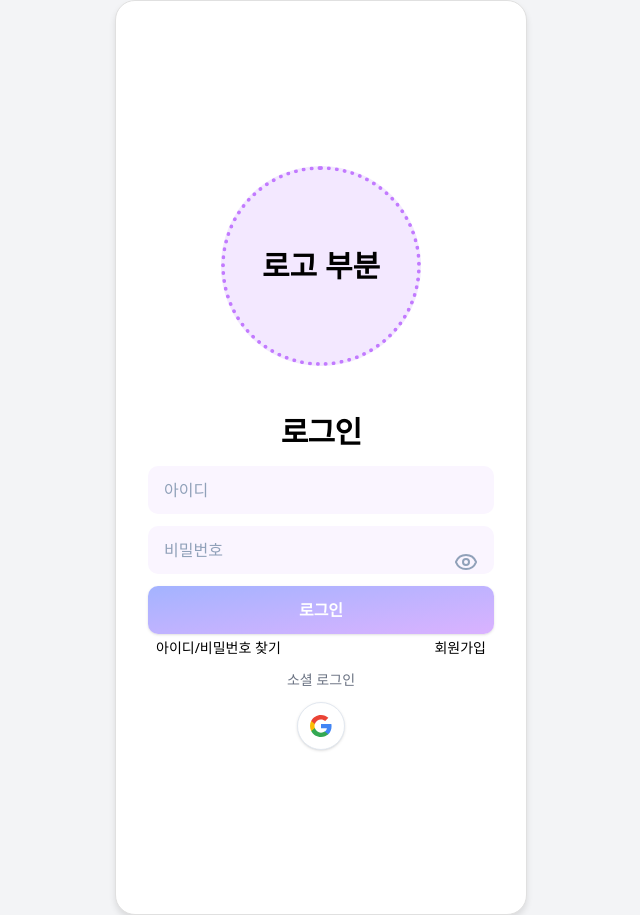
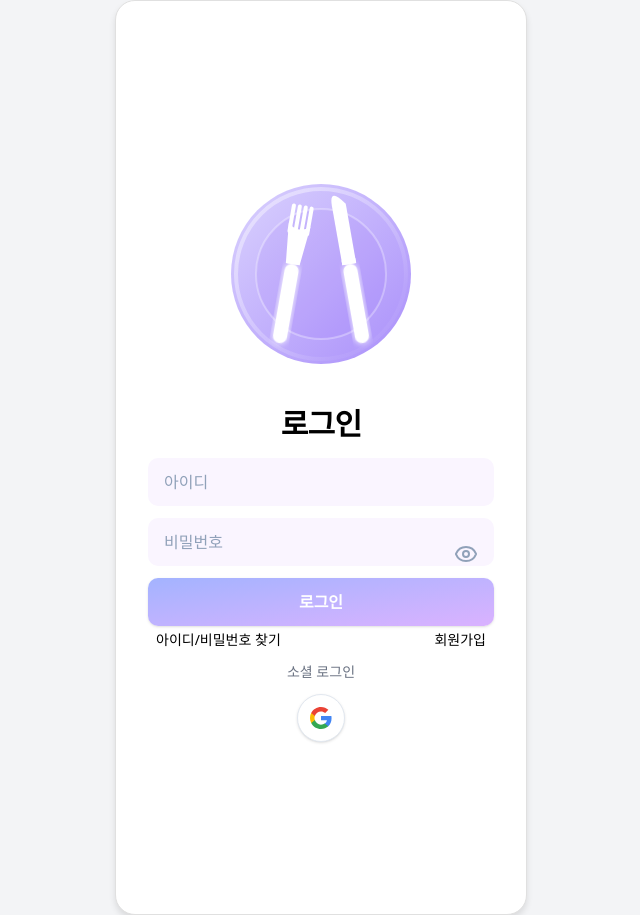
Before and after one commit to cjswogud12/food_plan_frontend_deploy, a Next.js app: page /login in a window 1280 px wide. Shown: the whole page, without its empty margins (319-959 px from the left). Built offline with nearby package versions, Linux system fonts and the light colour scheme; no server answers.

Commit message:
로고 포크 나이프 선정

```diff
--- /dev/null
+++ b/src/components/Logo.tsx
@@ -0,0 +1,68 @@
+import React from 'react';
+
+export default function Logo({ className, width = 100, height = 100 }: { className?: string, width?: number, height?: number }) {
+    return (
+        <svg
+            width={width}
+            height={height}
+            viewBox="0 0 200 200"
+            fill="none"
+            xmlns="http://www.w3.org/2000/svg"
+            className={className}
+        >
+            <defs>
+                {/* Plate Gradient */}
+                <linearGradient id="plate-gradient" x1="0" y1="0" x2="200" y2="200" gradientUnits="userSpaceOnUse">
+                    <stop offset="0%" stopColor="#DDD6FE" /> {/* Very Light Purple */}
+                    <stop offset="100%" stopColor="#A78BFA" /> {/* Purple 400 */}
+                </linearGradient>
+
+                {/* Glass/Rim Effect */}
+                <linearGradient id="rim-gradient" x1="50" y1="50" x2="150" y2="150" gradientUnits="userSpaceOnUse">
+                    <stop offset="0%" stopColor="white" stopOpacity="0.8" />
+                    <stop offset="100%" stopColor="white" stopOpacity="0.1" />
+                </linearGradient>
+
+                <filter id="soft-shadow" x="-20%" y="-20%" width="140%" height="140%">
+                    <feGaussianBlur stdDeviation="3" result="blur" />
+                    <feComposite in="SourceGraphic" in2="blur" operator="over" />
+                </filter>
+            </defs>
+
+            {/* Plate Base */}
+            <circle cx="100" cy="100" r="90" fill="url(#plate-gradient)" />
+
+            {/* Plate Inner Rim (Indentation) */}
+            <circle cx="100" cy="100" r="65" fill="#8B5CF6" fillOpacity="0.1" stroke="white" strokeOpacity="0.3" strokeWidth="2" />
+
+            {/* Plate Highlight (Glassy feel) */}
+            <circle cx="100" cy="100" r="85" stroke="url(#rim-gradient)" strokeWidth="4" fill="none" opacity="0.5" />
+
+            {/* Fork (Left side) - Rotated inwards */}
+            <g transform="translate(70, 100) rotate(10) translate(-70, -100)">
+                {/* Handle */}
+                <rect x="63" y="90" width="14" height="80" rx="7" fill="white" filter="url(#soft-shadow)" />
+                {/* Neck */}
+                <path d="M63 90 Q 70 80 77 90" fill="white" />
+                {/* Tines Base */}
+                <path d="M59 50 L 63 90 L 77 90 L 81 50 Q 70 60 59 50" fill="white" />
+                {/* Tines */}
+                <rect x="59" y="30" width="4" height="30" rx="2" fill="white" />
+                <rect x="65" y="30" width="4" height="28" rx="2" fill="white" />
+                <rect x="71" y="30" width="4" height="28" rx="2" fill="white" />
+                <rect x="77" y="30" width="4" height="30" rx="2" fill="white" />
+            </g>
+
+            {/* Knife (Right side) - Rotated inwards */}
+            <g transform="translate(130, 100) rotate(-10) translate(-130, -100)">
+                {/* Handle */}
+                <rect x="123" y="90" width="14" height="80" rx="7" fill="white" filter="url(#soft-shadow)" />
+                {/* Blade */}
+                <path d="M123 90 L 123 30 Q 123 10 137 30 L 137 90 Z" fill="white" />
+                {/* Blade Connection */}
+                <rect x="123" y="85" width="14" height="5" fill="white" />
+            </g>
+
+        </svg>
+    );
+}
--- /dev/null
+++ b/src/components/Logo2.tsx
@@ -0,0 +1,130 @@
+import React from 'react';
+
+export default function Logo2({ className, width = 100, height = 100 }: { className?: string, width?: number, height?: number }) {
+    return (
+        <svg
+            width={width}
+            height={height}
+            viewBox="0 0 200 200"
+            fill="none"
+            xmlns="http://www.w3.org/2000/svg"
+            className={className}
+        >
+            <defs>
+                {/* Plate Gradient */}
+                <linearGradient id="plate-gradient" x1="0" y1="0" x2="200" y2="200" gradientUnits="userSpaceOnUse">
+                    <stop offset="0%" stopColor="#DDD6FE" /> {/* Very Light Purple */}
+                    <stop offset="100%" stopColor="#A78BFA" /> {/* Purple 400 */}
+                </linearGradient>
+
+                {/* Glass/Rim Effect */}
+                <linearGradient id="rim-gradient" x1="50" y1="50" x2="150" y2="150" gradientUnits="userSpaceOnUse">
+                    <stop offset="0%" stopColor="white" stopOpacity="0.8" />
+                    <stop offset="100%" stopColor="white" stopOpacity="0.1" />
+                </linearGradient>
+
+                <filter id="soft-shadow" x="-20%" y="-20%" width="140%" height="140%">
+                    <feGaussianBlur stdDeviation="3" result="blur" />
+                    <feComposite in="SourceGraphic" in2="blur" operator="over" />
+                </filter>
+
+                {/* Spork Shadow */}
+                <filter id="spork-shadow" x="-20%" y="-20%" width="140%" height="140%">
+                    <feDropShadow dx="2" dy="4" stdDeviation="3" floodColor="#000" floodOpacity="0.1" />
+                </filter>
+            </defs>
+
+            {/* Plate Base */}
+            <circle cx="100" cy="100" r="90" fill="url(#plate-gradient)" />
+
+            {/* Plate Inner Rim (Indentation) */}
+            <circle cx="100" cy="100" r="65" fill="#8B5CF6" fillOpacity="0.1" stroke="white" strokeOpacity="0.3" strokeWidth="2" />
+
+            {/* Plate Highlight (Glassy feel) */}
+            <circle cx="100" cy="100" r="85" stroke="url(#rim-gradient)" strokeWidth="4" fill="none" opacity="0.5" />
+
+            {/* Spork (Center) */}
+            <g transform="translate(100, 100) translate(-100, -100)" filter="url(#spork-shadow)">
+                {/* Handle */}
+                <path d="M96 110 L 93 180 Q 93 190 100 190 Q 107 190 107 180 L 104 110" fill="white" />
+
+                {/* Spoon Head Base */}
+                <ellipse cx="100" cy="80" rx="18" ry="25" fill="white" />
+
+                {/* Spork Tines (Cutouts to shape tines) */}
+                {/* Tine 1 (Left) */}
+                <path d="M90 60 L 92 75 L 94 60" fill="white" />
+                {/* Tine 2 (Middle) */}
+                <path d="M98 60 L 100 75 L 102 60" fill="white" />
+                {/* Tine 3 (Right) */}
+                <path d="M106 60 L 108 75 L 110 60" fill="white" />
+
+                {/* Refined Tines Shape (Subtracting from the ellipse visually or drawing simplified tines) */}
+                {/* Simulating Spork Tines by drawing the 'negative' space or drawing the fork shape explicitly */}
+                <path d="
+          M88 65
+          Q 88 95 100 95
+          Q 112 95 112 65
+          L 112 70
+          L 100 110
+          L 88 70
+          Z
+        " fill="white" style={{ display: 'none' }} /> {/* Placeholder logic */}
+
+                {/* Actual Spork Head Shape */}
+                <path d="
+            M86 70
+            C 86 95, 114 95, 114 70
+            L 114 62 L 109 68 L 106 58
+            L 103 68 L 100 58
+            L 97 68 L 94 58
+            L 91 68 L 86 62
+            Z
+        " fill="white" />
+
+                {/* Smooth connection to handle */}
+                <path d="M95 90 Q 100 105 105 90 L 105 90 L 95 90" fill="white" />
+
+                {/* Better Spork Shape Construction */}
+                <g>
+                    {/* Spoon Body */}
+                    <path d="M85 70 C 85 100, 115 100, 115 70 L 115 65 L 85 65 Z" fill="white" />
+                    {/* Tines */}
+                    <path d="M86 70 L 88 55 L 90 70" fill="white" />
+                    <path d="M93 72 L 95 55 L 97 72" fill="white" />
+                    <path d="M103 72 L 105 55 L 107 72" fill="white" />
+                    <path d="M110 70 L 112 55 L 114 70" fill="white" />
+
+                    {/* Re-doing the head cleanly */}
+                    <path d="
+             M 86 70
+             Q 86 95 100 95
+             Q 114 95 114 70
+             L 112 55 L 108 65 L 105 55 L 100 65 L 95 55 L 92 65 L 88 55
+             Z
+           " fill="white" />
+                    <path d="M92 92 L 95 95 L 105 95 L 108 92" fill="white" />
+                </g>
+            </g>
+
+            {/* Final Clean Spork Path */}
+            <g transform="translate(100, 100) translate(-100, -100)" filter="url(#spork-shadow)">
+                {/* Handle */}
+                <path d="M96 100 L 95 175 Q 95 185 100 185 Q 105 185 105 175 L 104 100" fill="white" />
+
+                {/* Head */}
+                <path d="
+            M 85 65
+            C 85 90, 115 90, 115 65
+            L 115 62
+            L 112 50 L 108 62
+            L 105 50 L 100 62
+            L 95 50 L 92 62
+            L 88 50 L 85 62
+            Z
+          " fill="white" />
+            </g>
+
+        </svg>
+    );
+}
--- a/src/components/user/LoginForm.tsx
+++ b/src/components/user/LoginForm.tsx
@@ -5,6 +5,7 @@ import { useRouter } from "next/navigation"
 import { login } from "@/api/index"
 import { supabase } from "@/lib/supabase"
 import { Eye, EyeOff } from "lucide-react"
+import Logo from "@/components/Logo"
 
 export default function LoginForm() {
     const router = useRouter()
@@ -58,9 +59,7 @@ export default function LoginForm() {
             <div className="flex flex-col items-center w-full max-w-[360px] mx-auto py-8">
                 {/* Logo Area */}
                 <div className="mb-8 flex flex-col items-center">
-                    <div className="w-50 h-50 bg-purple-100 rounded-full flex items-center justify-center mb-4 border-4 border-dotted border-purple-400">
-                        <span className="text-black font-bold text-3xl">로고 부분</span>
-                    </div>
+                    <span className="text-black font-bold text-3xl"><Logo width={200} height={200} /></span>
                 </div>
                 <div className="mb-4 flex flex-col items-center">
                     <h1 className="text-3xl font-bold text-black tracking-tight">로그인</h1>
```
